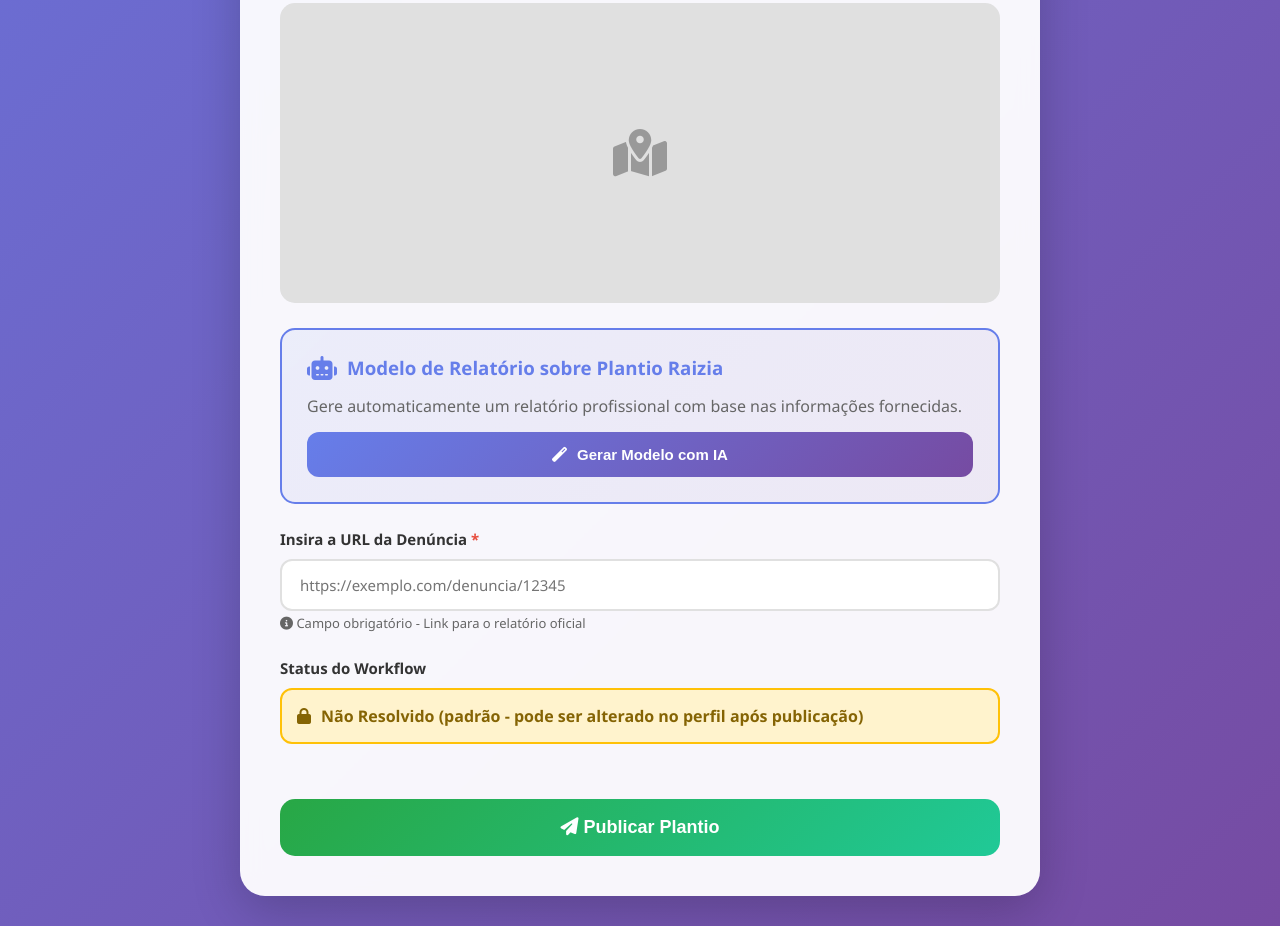
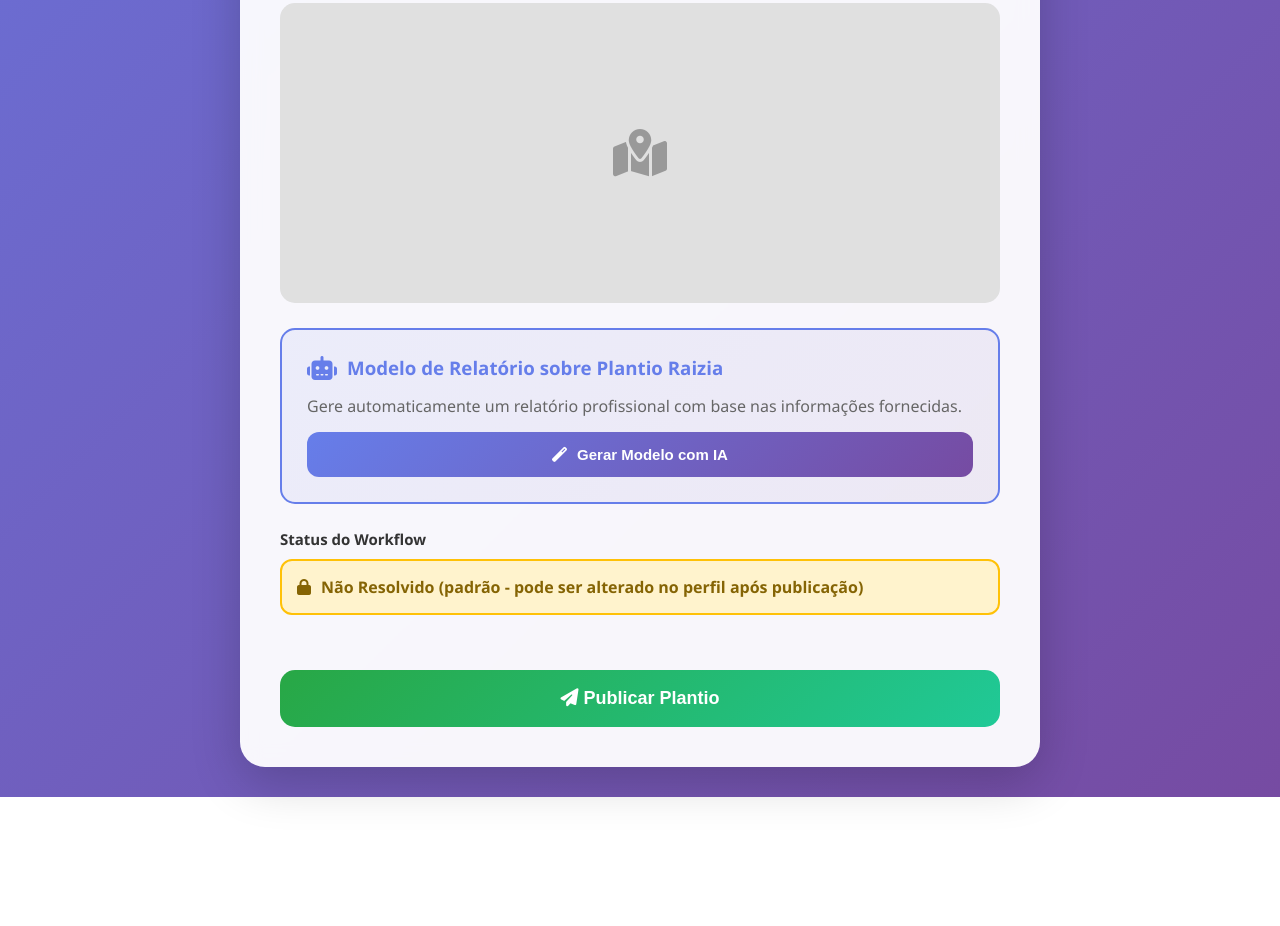
Before and after one commit to Gustavo-P-Reis/Projeto-raizia-pm-25, a plain HTML site: page criar-plantio.html in a window 1280 px wide. Shown: the part 1151-2077 px from the top of the page. After the commit the page ends 1948 px from the top, so only its background shows below. Drawn offline with Linux system fonts and the light colour scheme; sample sign-in values are in the browser's storage.

Commit message:
Fix: retirando a url de denuncia

```diff
--- a/criar-plantio.html
+++ b/criar-plantio.html
@@ -179,24 +179,6 @@
           </a>
         </div>
 
-        <!-- URL da Denúncia -->
-        <div class="form-group">
-          <label for="reportUrl"
-            >Insira a URL da Denúncia <span class="required">*</span></label
-          >
-          <input
-            type="url"
-            id="reportUrl"
-            class="form-input"
-            placeholder="https://exemplo.com/denuncia/12345"
-            required
-          />
-          <small style="color: #666; font-size: 13px">
-            <i class="fas fa-info-circle"></i> Campo obrigatório - Link para o
-            relatório oficial
-          </small>
-        </div>
-
         <!-- Workflow Status -->
         <div class="form-group">
           <label>Status do Workflow</label>
```
